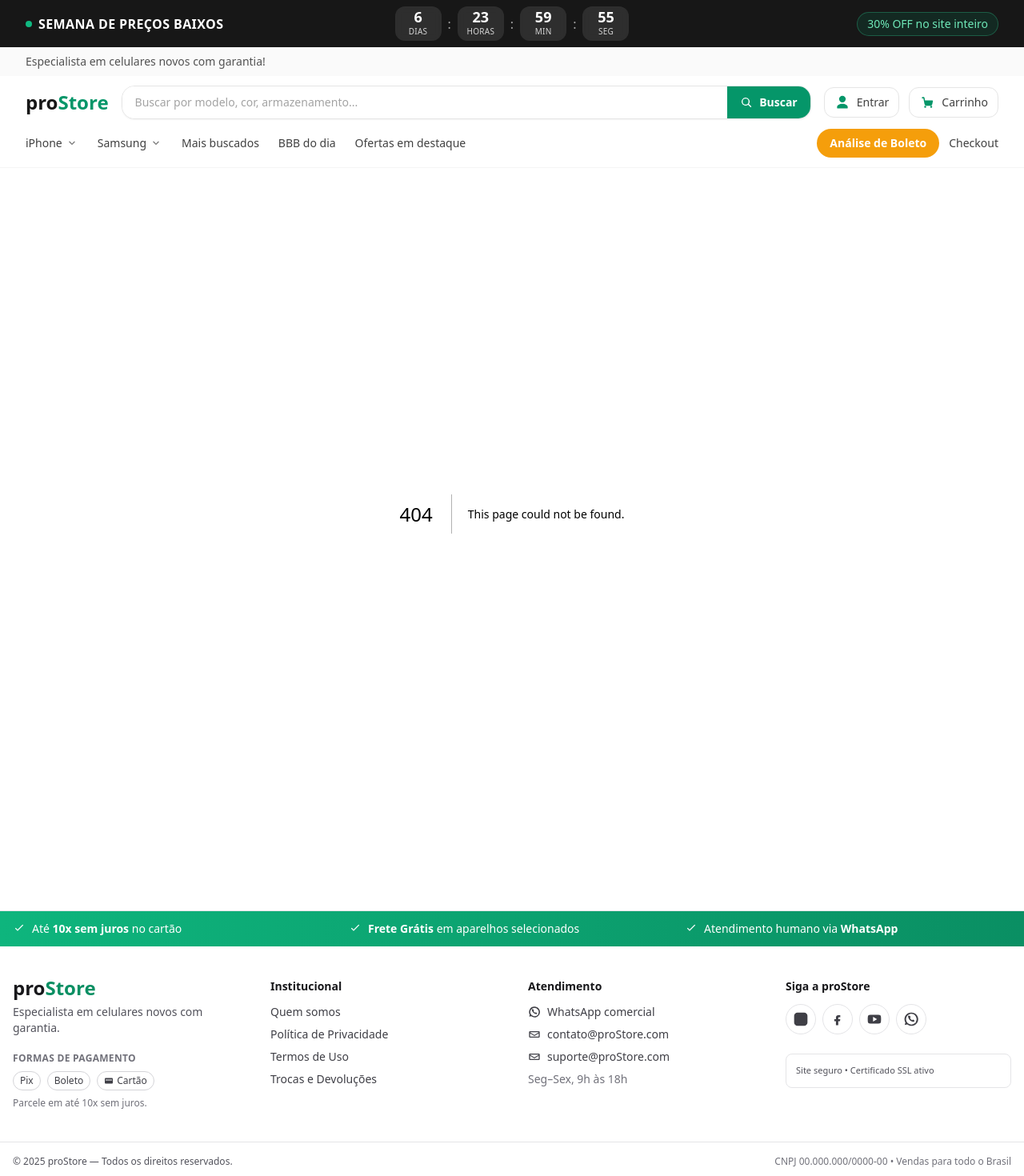
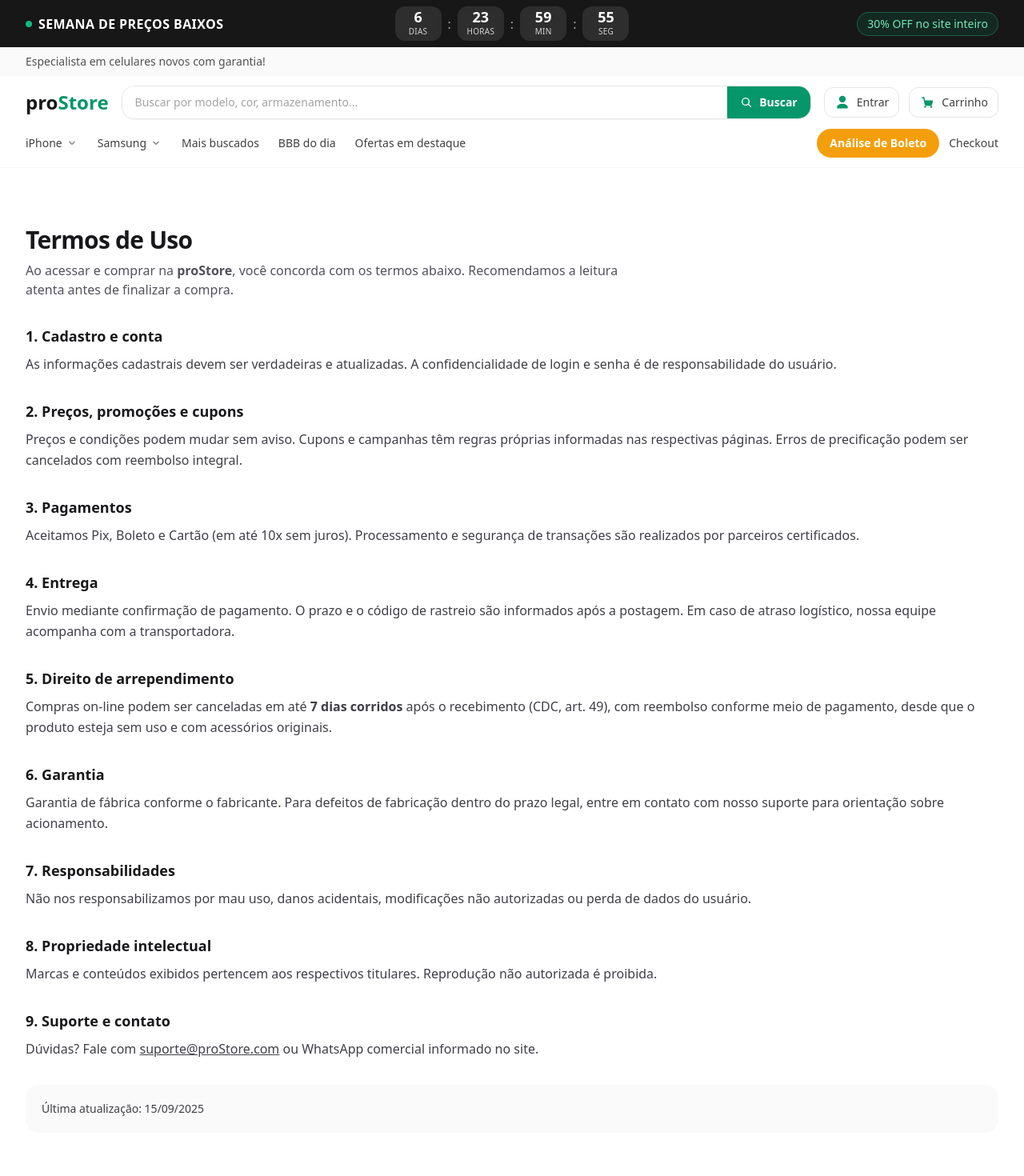
Before and after one commit to blogmarinaluz/SiteOficial, a Next.js app: page /termos-de-uso in a window 1280 px wide. Before the commit this address had no page. Shown: the top 1470 px of the page at 80% size. Built offline with nearby package versions, Linux system fonts and the light colour scheme.

Commit message:
Create page.tsx

```diff
--- /dev/null
+++ b/src/app/termos-de-uso/page.tsx
@@ -0,0 +1,90 @@
+export const metadata = {
+  title: "Termos de Uso | proStore",
+  description:
+    "Termos de uso e condições gerais de compra e navegação do site proStore.",
+};
+
+export default function Page() {
+  return (
+    <main className="container py-10">
+      <h1 className="text-3xl font-extrabold tracking-tight text-zinc-900">
+        Termos de Uso
+      </h1>
+      <p className="mt-2 max-w-3xl text-zinc-600">
+        Ao acessar e comprar na <strong>proStore</strong>, você concorda com os
+        termos abaixo. Recomendamos a leitura atenta antes de finalizar a compra.
+      </p>
+
+      <Section title="1. Cadastro e conta">
+        As informações cadastrais devem ser verdadeiras e atualizadas. A
+        confidencialidade de login e senha é de responsabilidade do usuário.
+      </Section>
+
+      <Section title="2. Preços, promoções e cupons">
+        Preços e condições podem mudar sem aviso. Cupons e campanhas têm regras
+        próprias informadas nas respectivas páginas. Erros de precificação podem
+        ser cancelados com reembolso integral.
+      </Section>
+
+      <Section title="3. Pagamentos">
+        Aceitamos Pix, Boleto e Cartão (em até 10x sem juros). Processamento e
+        segurança de transações são realizados por parceiros certificados.
+      </Section>
+
+      <Section title="4. Entrega">
+        Envio mediante confirmação de pagamento. O prazo e o código de rastreio
+        são informados após a postagem. Em caso de atraso logístico, nossa
+        equipe acompanha com a transportadora.
+      </Section>
+
+      <Section title="5. Direito de arrependimento">
+        Compras on-line podem ser canceladas em até <strong>7 dias corridos</strong>{" "}
+        após o recebimento (CDC, art. 49), com reembolso conforme meio de
+        pagamento, desde que o produto esteja sem uso e com acessórios originais.
+      </Section>
+
+      <Section title="6. Garantia">
+        Garantia de fábrica conforme o fabricante. Para defeitos de fabricação
+        dentro do prazo legal, entre em contato com nosso suporte para
+        orientação sobre acionamento.
+      </Section>
+
+      <Section title="7. Responsabilidades">
+        Não nos responsabilizamos por mau uso, danos acidentais, modificações
+        não autorizadas ou perda de dados do usuário.
+      </Section>
+
+      <Section title="8. Propriedade intelectual">
+        Marcas e conteúdos exibidos pertencem aos respectivos titulares.
+        Reprodução não autorizada é proibida.
+      </Section>
+
+      <Section title="9. Suporte e contato">
+        Dúvidas? Fale com{" "}
+        <a className="underline" href="mailto:suporte@proStore.com">
+          suporte@proStore.com
+        </a>{" "}
+        ou WhatsApp comercial informado no site.
+      </Section>
+
+      <div className="mt-8 rounded-2xl bg-zinc-50 p-5 text-sm text-zinc-700">
+        Última atualização: {new Date().toLocaleDateString("pt-BR")}
+      </div>
+    </main>
+  );
+}
+
+function Section({
+  title,
+  children,
+}: {
+  title: string;
+  children: React.ReactNode;
+}) {
+  return (
+    <section className="mt-8">
+      <h2 className="text-lg font-semibold text-zinc-900">{title}</h2>
+      <p className="mt-2 leading-relaxed text-zinc-700">{children}</p>
+    </section>
+  );
+}
```
